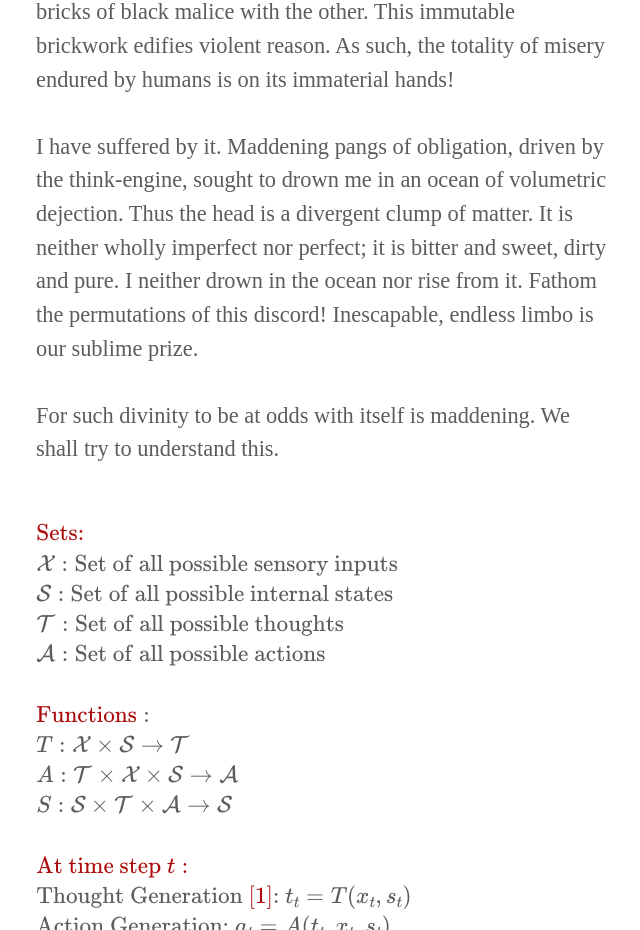
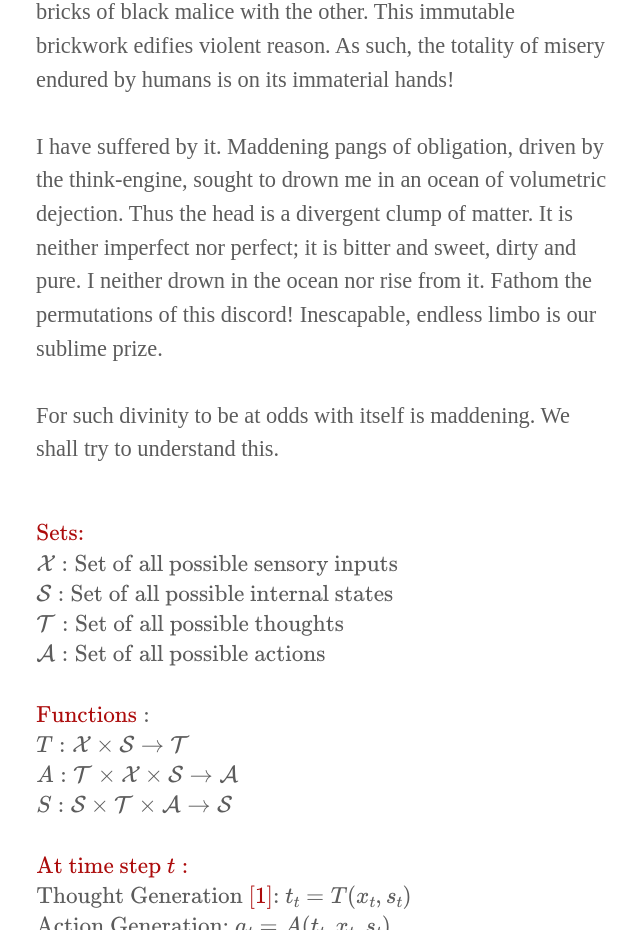
Before and after one commit to Enfey/net, a website built with Vite: page docs/literature/mysweetskullflower.html in a window 1280 px wide. Shown: the part 780-1710 px from the top of the page, without its empty margins (316-956 px from the left). Built offline with nearby package versions, Linux system fonts and the light colour scheme.

Commit message:
Last last change

```diff
--- a/docs/literature/mysweetskullflower.html
+++ b/docs/literature/mysweetskullflower.html
@@ -47,7 +47,7 @@
 
                 <p style="text-align: left;">
                 I have suffered by it. Maddening pangs of obligation, driven by the think-engine, sought to drown me in an ocean of volumetric dejection.
-                Thus the head is a divergent clump of matter. It is neither wholly imperfect nor perfect; it is bitter and sweet, dirty and pure.
+                Thus the head is a divergent clump of matter. It is neither imperfect nor perfect; it is bitter and sweet, dirty and pure.
                 I neither drown in the ocean nor rise from it. Fathom the permutations of this discord! Inescapable, endless limbo is our sublime prize. <br><br></p>
 
                 <p style="text-align: left;">
```
